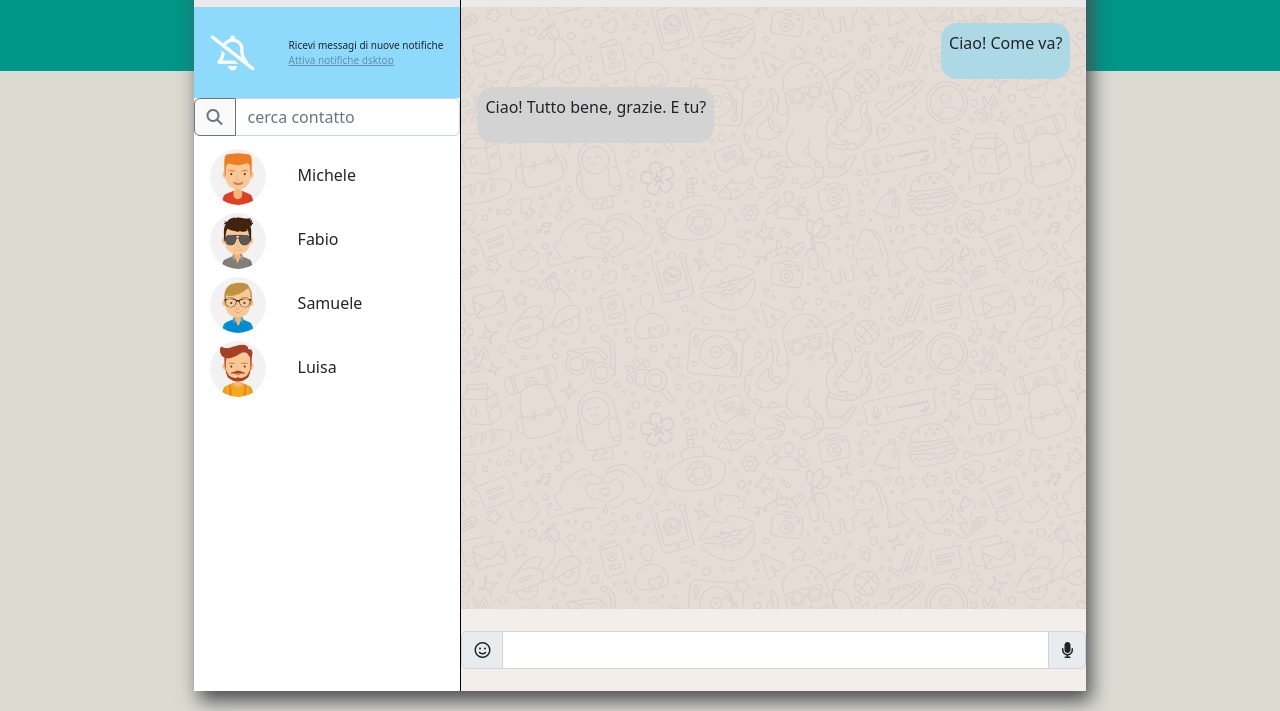
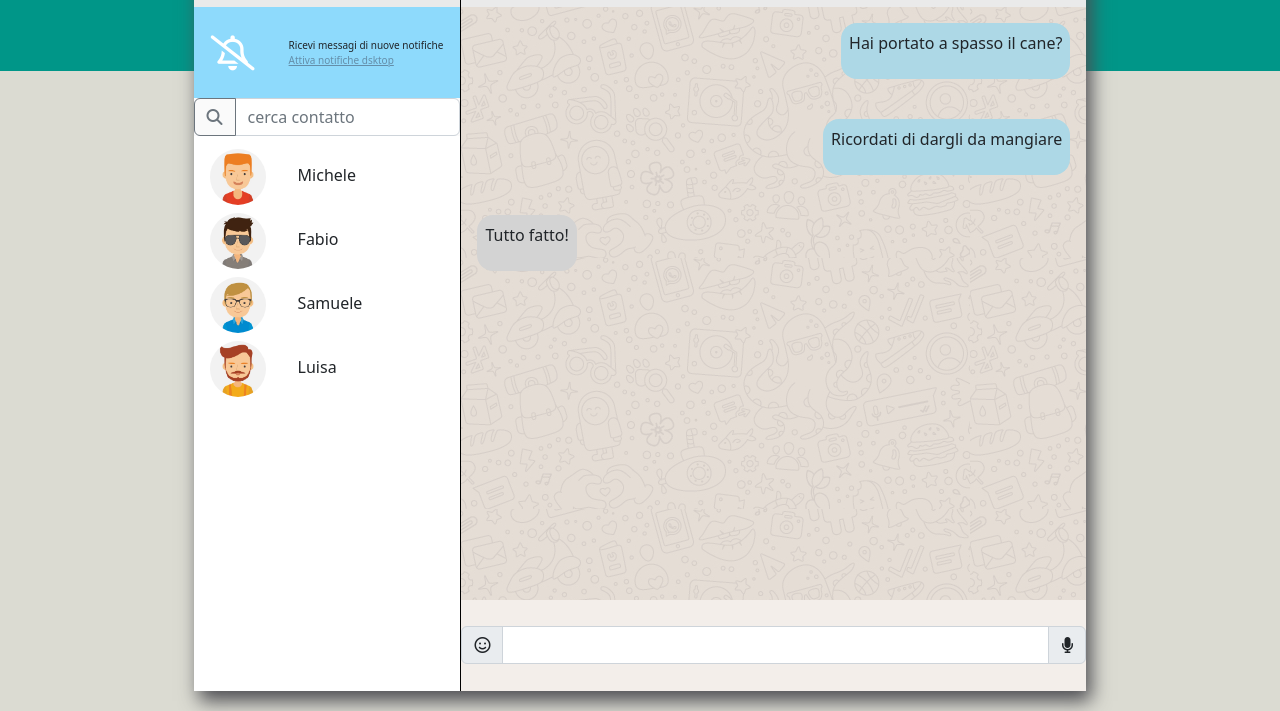
Before and after one commit to Sebastian-ivaniczki/vue-boolzapp, a plain HTML site: page index.html in a window 1280 px wide. Shown: the part 89-800 px from the top of the page. Drawn offline with nearby package versions, Linux system fonts and the light colour scheme.

Commit message:
add dinamic messages

```diff
--- a/css/style.css
+++ b/css/style.css
@@ -94,7 +94,7 @@ justify-content: space-around;
 }
     /*chat aestetic  */
 .chat-window{
-    height: 90%;
+    height: 78%;
 
 
     display: flex;
--- a/index.html
+++ b/index.html
@@ -60,7 +60,7 @@
                 </div>
                     <!-- contact -->
                 <div class="contacts">
-                    <div v-for="(contact, i) in contacts" class="contact-info mt-2">
+                    <div v-for="(contact, i) in contacts" class="contact-info mt-2" @click="setCurrentIndex(i)">
                         <img :src="'img/avatar'+contact.avatar+'.jpg'" :alt="contact.name">
                         <span class="contact-name">{{ contact.name }}</span>
                     </div>
@@ -85,16 +85,18 @@
                 <!-- main chat 'body' -->
                 <main class="chat-window">
                     <div class="chat-container">
-                        <div class="chat-message-container">
-                            <div class="chat-message me">
-                                <p>Ciao! Come va?</p>
+
+                        <div class="chat-message-container" v-for="(message, i) in contacts[curentIndex].messages">
+                            <div v-if="message.status === 'sent'" class="chat-message me">
+                                <p>{{ message.text }}</p>
                             </div>
-
-                            <div class="chat-message friend">
-                                <p>Ciao! Tutto bene, grazie. E tu?</p>
+                            <div v-else class="chat-message friend">
+                                <p>{{ message.text }}</p>
                             </div>
                         </div>
+
                     </div>
+                </main>
                 <footer class="chat-footer">
                     <div class="input-group">
                         <span class="input-group-text"><i class="fa-regular fa-face-smile"></i></span>
--- a/js/script.js
+++ b/js/script.js
@@ -1,7 +1,8 @@
-console.log(Vue)
+
 const app = Vue.createApp({
     data(){
         return{
+          curentIndex: 0,
             contacts: [
                 {
                   name: 'Michele',
@@ -84,6 +85,12 @@ const app = Vue.createApp({
                 },
               ]
         }
+    },
+    methods:{
+      setCurrentIndex(index) {
+        this.curentIndex = index;
+        console.log(this.curentIndex)
+      }
     }
 });
 
```
